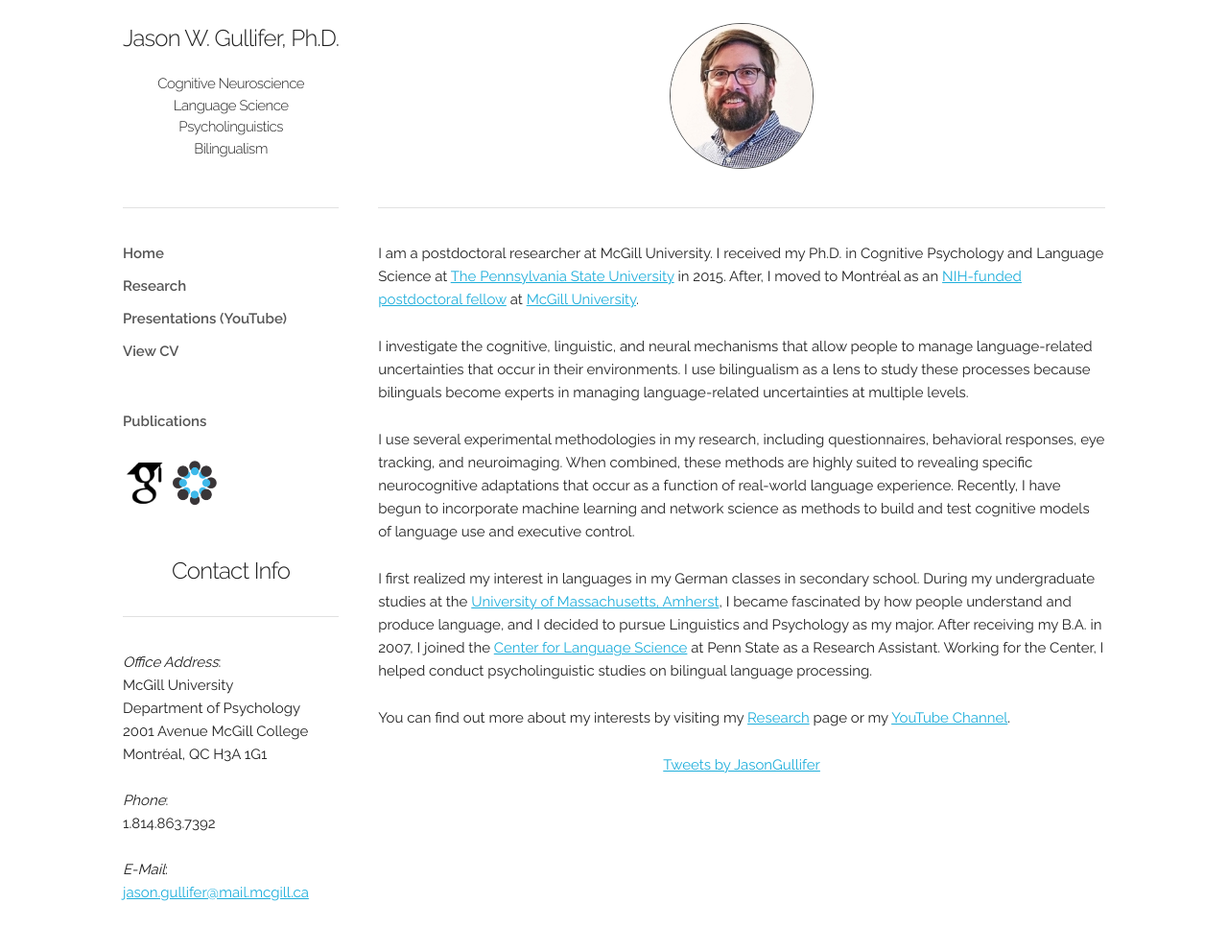
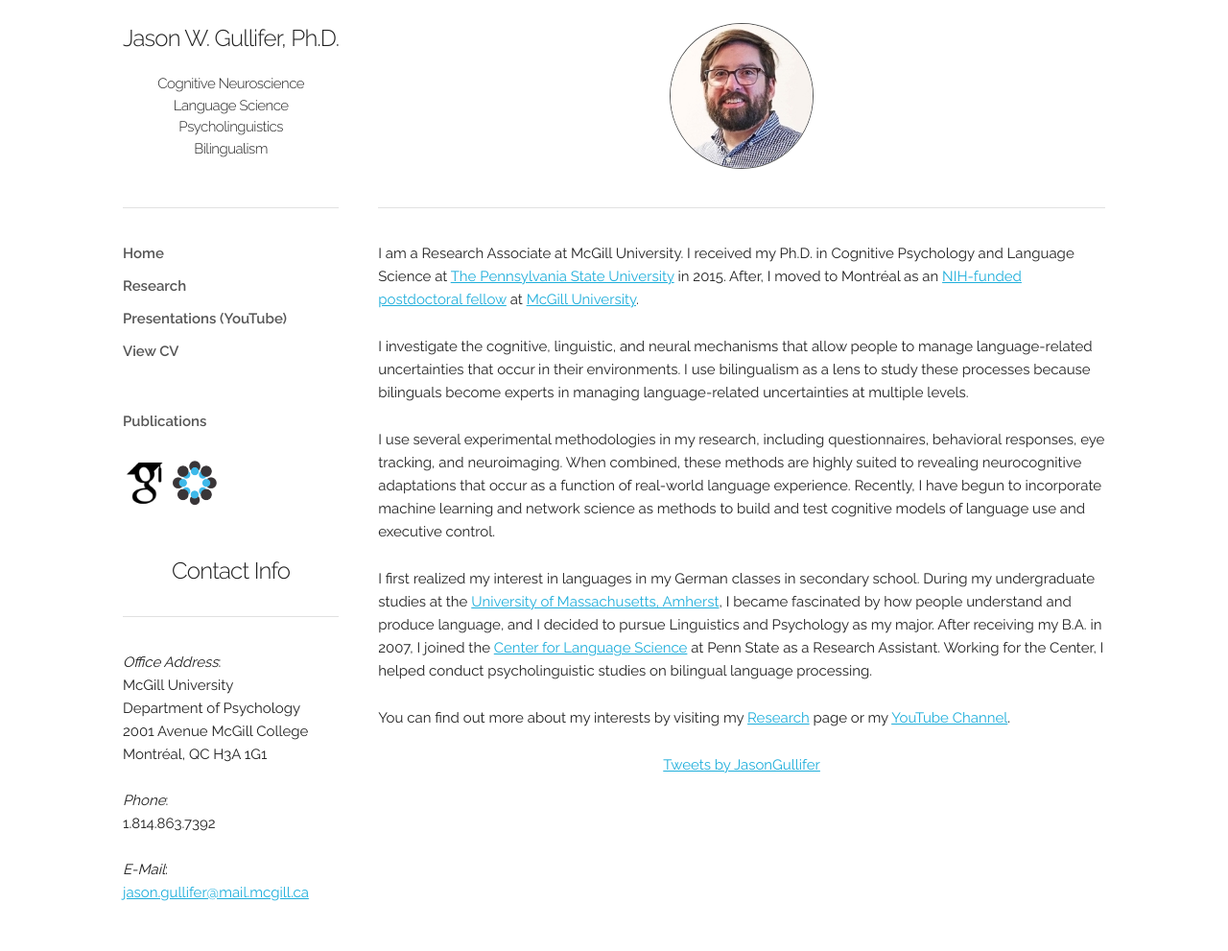
Before and after one commit to jasongullifer/jasongullifer.github.io, a Jekyll site: the page built from index.html, in a window 1280 px wide. Shown: the whole page at 96% size. Built offline with Jekyll 4.4.1, drawn with Linux system fonts in a browser that asks for light colours; nearby versions of some CDN libraries; Markdown is read by kramdown in place of the engine named in the settings; the list of posts is cut into pages by our own code; comment, search, counter and statistics services are not loaded.

Commit message:
update position

```diff
--- a/index.html
+++ b/index.html
@@ -6,11 +6,11 @@ layout: index_default
 	   <!--<h2 class="center">Home</h2> -->
 	    <hr/>
 	    <p>
-	      I am a postdoctoral researcher at McGill University. I received my Ph.D. in Cognitive Psychology and Language Science at <a href="http://www.psu.edu">The Pennsylvania State University</a> in 2015. After, I moved to Montréal as an <a href="https://projectreporter.nih.gov/project_info_description.cfm?aid=8982287&icde=26640610">NIH-funded postdoctoral fellow</a> at <a href="http://mcgill.ca">McGill University</a>. </p>
+	      I am a Research Associate at McGill University. I received my Ph.D. in Cognitive Psychology and Language Science at <a href="http://www.psu.edu">The Pennsylvania State University</a> in 2015. After, I moved to Montréal as an <a href="https://projectreporter.nih.gov/project_info_description.cfm?aid=8982287&icde=26640610">NIH-funded postdoctoral fellow</a> at <a href="http://mcgill.ca">McGill University</a>. </p>
 
 	      <p>I investigate the cognitive, linguistic, and neural mechanisms that allow people to manage language-related uncertainties that occur in their environments. I use bilingualism as a lens to study these processes because bilinguals become experts in managing language-related uncertainties at multiple levels.</p>
 
-	     <p>I use several experimental methodologies in my research, including questionnaires, behavioral responses, eye tracking, and neuroimaging. When combined, these methods are highly suited to revealing specific neurocognitive adaptations that occur as a function of real-world language experience. Recently, I have begun to incorporate machine learning and network science as methods to build and test cognitive models of language use and executive control.</p>
+	     <p>I use several experimental methodologies in my research, including questionnaires, behavioral responses, eye tracking, and neuroimaging. When combined, these methods are highly suited to revealing  neurocognitive adaptations that occur as a function of real-world language experience. Recently, I have begun to incorporate machine learning and network science as methods to build and test cognitive models of language use and executive control.</p>
 
 		  <p>I first realized my interest in languages in my German classes in secondary school. During my undergraduate studies at the <a href="http://umass.edu">University of Massachusetts, Amherst</a>, I became fascinated by how people understand and produce language, and I decided to pursue Linguistics and Psychology as my major. After receiving my B.A. in 2007, I joined the <a href="http://cls.psu.edu">Center for Language Science</a> at Penn State as a Research Assistant. Working for the Center, I helped conduct psycholinguistic studies on bilingual language processing.
 	    </p>
```
